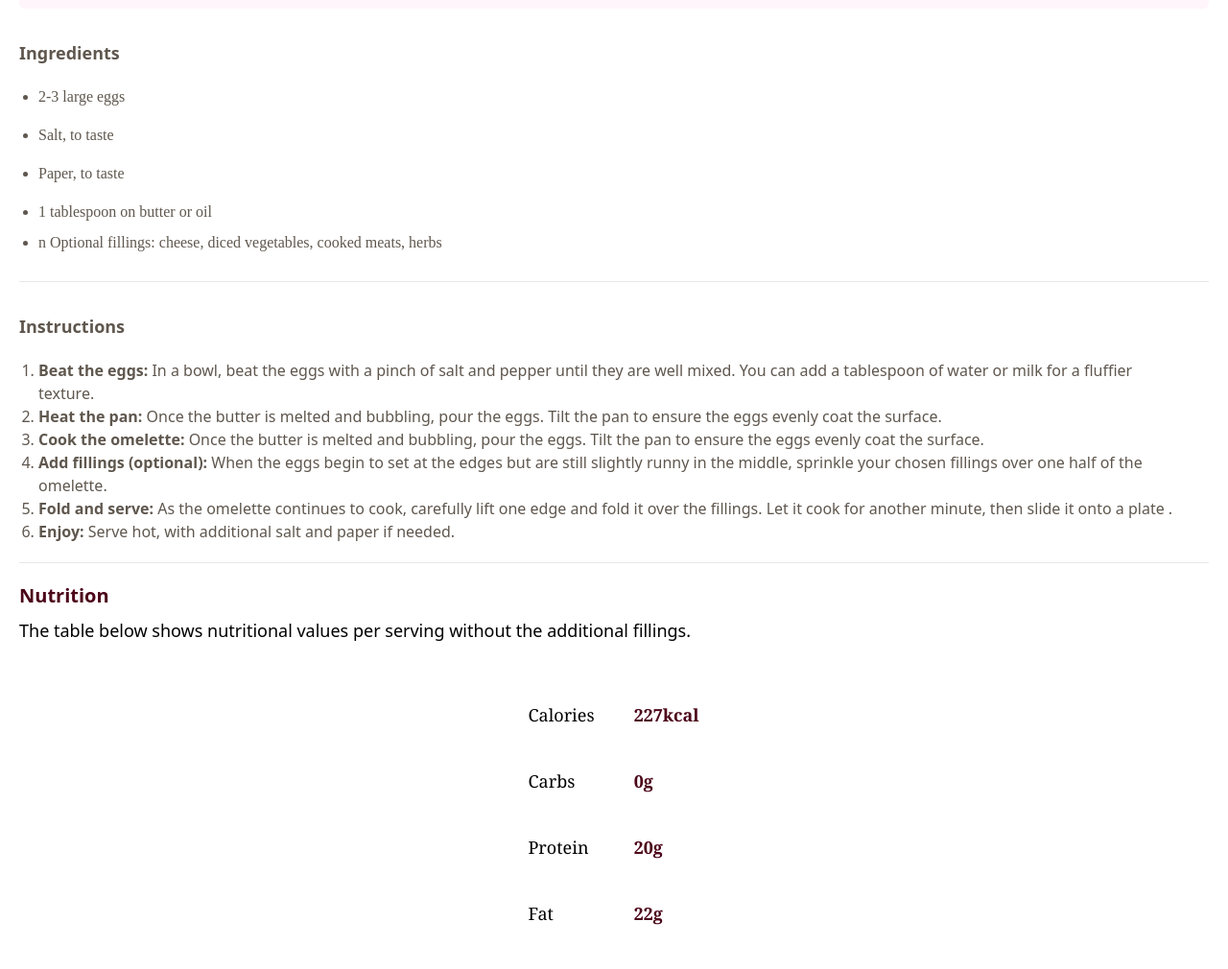
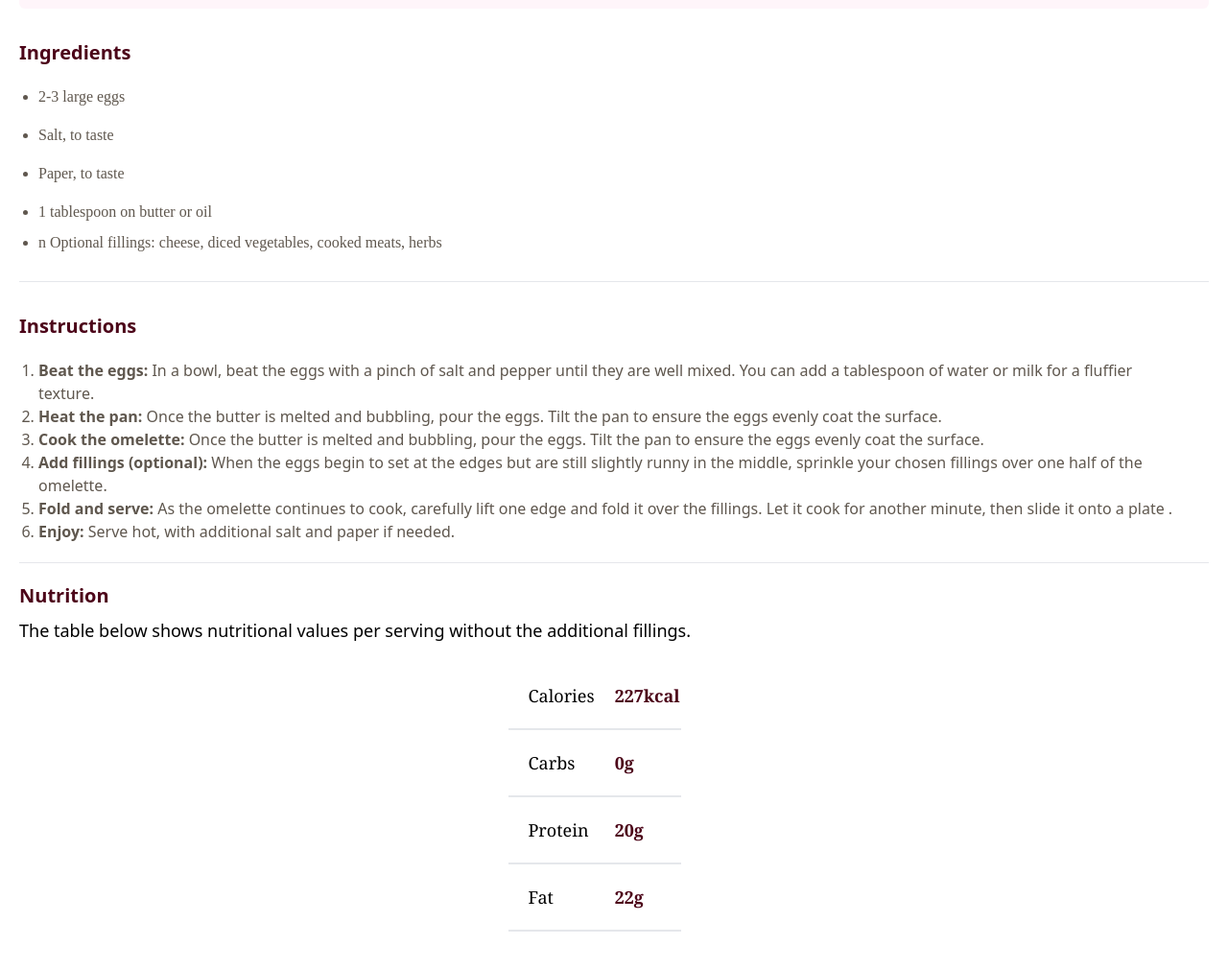
Before and after one commit to Miron-Silviu/main-recipe, a website: page docs/index.html in a window 1280 px wide. Shown: the part 920-1930 px from the top of the page at 96% size. Drawn offline with Linux system fonts and the light colour scheme.

Commit message:
Fix : Fix padding table and add border-bottom for each colummns .

```diff
--- a/docs/index.html
+++ b/docs/index.html
@@ -35,7 +35,7 @@
         choice of cheese, vegetables,or meats
       </p>
       <div class="time-preparation bg-roseWhite m-5 rounded-md">
-        <h3 class="prepartation-title text-red-9 text-lg p-5 font-bold">
+        <h3 class="prepartation-title text-red-950 text-lg p-5 font-bold">
           Preparation time
         </h3>
         <ul
@@ -47,7 +47,7 @@
         </ul>
       </div>
       <div class="ingradients-container my-8 mx-5 ">
-        <h2 class="ingredients-title text-wageBrown font-bold text-lg pb-5">
+        <h2 class="ingredients-title text-rose-950 font-bold text-xl pb-5">
           Ingredients
         </h2>
         <ul
@@ -64,7 +64,7 @@
         <hr class="ingredients-horizontal-rule mt-5 " />
       </div>
       <div class="instruction-container mx-5 my-5">
-        <h2 class="instructions-title text-wageBrown font-bold text-lg pb-5">
+        <h2 class="instructions-title text-rose-950 font-bold text-xl pb-5">
           Instructions
         </h2>
         <ol class="instructon-list mx-5 text-wageBrown ">
@@ -110,21 +110,21 @@
         </div>
         <table class="table-auto  flex justify-center mr-10 mb-10">
           <tbody class="text-lg font-serif">
-            <tr>
-              <td class="p-10  ">Calories</td>
+            <tr class="border-b-2">
+              <td class="p-5">Calories</td>
               <td class="text-rose-950 font-semibold">227kcal</td>
             </tr>
 
-            <tr>
-              <td class="px-10">Carbs</td>
+            <tr class="border-b-2">
+              <td class="p-5">Carbs</td>
               <td class="text-rose-950 font-semibold">0g</td>
             </tr>
-            <tr>
-              <td class=" p-10">Protein</td>
+            <tr class="border-b-2">
+              <td class=" p-5">Protein</td>
               <td class="text-rose-950 font-semibold">20g</td>
             </tr>
-            <tr>
-              <td class="px-10">Fat</td>
+            <tr class="border-b-2">
+              <td class="p-5">Fat</td>
               <td class="text-rose-950 font-semibold">22g</td>
             </tr>
           </tbody>
```
Also changed, not shown: docs/style.css.
